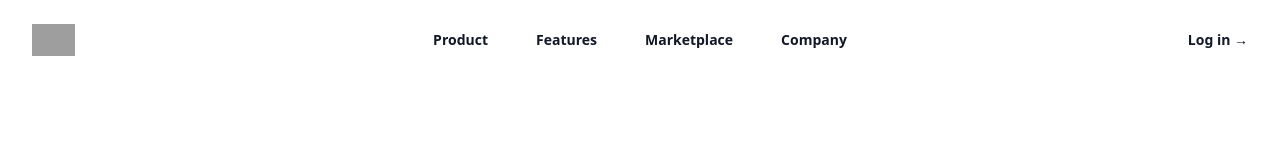
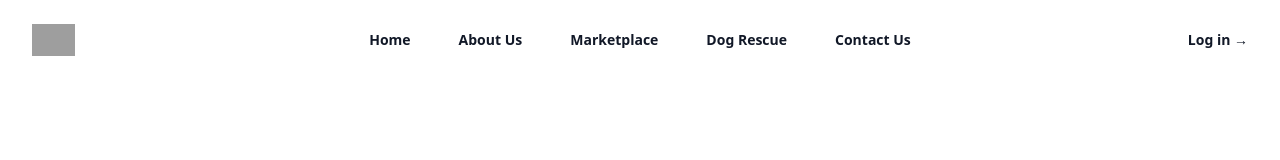
Before and after one commit to navodRathnayake/Pet-Shop-Vue-Assignment, a Vue app: page / in a window 1280 px wide. Shown: the top 160 px of the page. Built offline with nearby package versions, Linux system fonts and the light colour scheme; grey boxes are pictures that could not be loaded.

Commit message:
added navbar items

```diff
--- a/src/components/AppBar.vue
+++ b/src/components/AppBar.vue
@@ -54,10 +54,11 @@
   import { Bars3Icon, XMarkIcon } from '@heroicons/vue/24/outline'
 
   const navigation = [
-    { name: 'Product', href: '#' },
-    { name: 'Features', href: '#' },
+    { name: 'Home', href: '#' },
+    { name: 'About Us', href: '#' },
     { name: 'Marketplace', href: '#' },
-    { name: 'Company', href: '#' },
+    { name: 'Dog Rescue', href: '#' },
+    { name: 'Contact Us', href: '#' },
   ]
 
   const mobileMenuOpen = ref(false)
--- a/src/components/HomeComponent.vue
+++ b/src/components/HomeComponent.vue
@@ -3,12 +3,6 @@ import { ref } from 'vue'
 import AppBar from './AppBar.vue'
 import HeroComponent from './HeroComponent.vue'
 
-const navigation = [
-  { name: 'Product', href: '#' },
-  { name: 'Features', href: '#' },
-  { name: 'Marketplace', href: '#' },
-  { name: 'Company', href: '#' },
-]
 
 const mobileMenuOpen = ref(false)
 </script>
```
